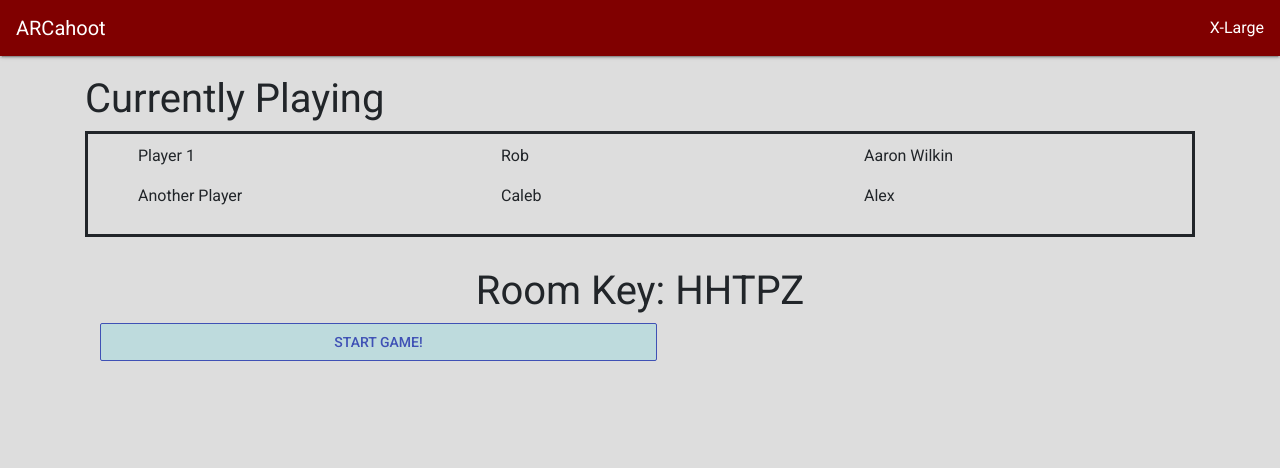
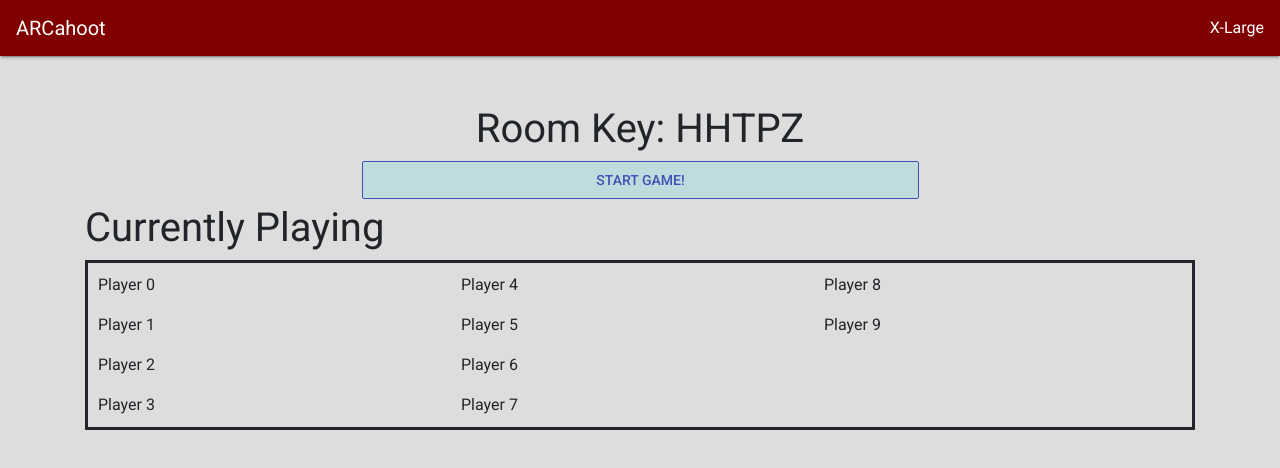
Before and after one commit to budak7273/ARCahoot, a website: page frontend/public/index.html in a window 1280 px wide. Drawn offline with Linux system fonts and the light colour scheme; some packages are replaced by stand-ins of ours.

Commit message:
Get ready to set room key and players list at runtime. Center start button

```diff
--- a/frontend/public/index.html
+++ b/frontend/public/index.html
@@ -23,29 +23,24 @@
   </nav>
   <div id="entryPage" class="container page-container">
 
-    <div>
-      <h1 class="center">Currently Playing</h1>
-      <div id="connectedPlayers" class="container">
-        <ul class="">
-          <div><p>Player 1</p></div>
-          <div><p>Another Player</p></div>
-          <div><p>Rob</p></div>
-          <div><p>Caleb</p></div>
-          <div><p>Aaron Wilkin</p></div>
-          <div><p>Alex</p></div>
-        </ul>
+    <div id="roomDetails" class="container">
+      <div class="row justify-content-center">
+        <h1 id="roomKey" class="center row">Room Key: Loading...</h1>
+      </div>
+      <div class="row justify-content-center">
+        <button id="startGameButton" type="button" class="row btn btn-block btn-outline-primary">Start Game!</button>
       </div>
     </div>
+    <h1 class="center">Currently Playing</h1>
+    <div id="connectedPlayers" class="container">
+      <!-- Will be filled by JS at runtime  -->
+    </div>
 
-    <div id="roomDetails" class="container justify-content-center">
-      <h1 class="center">Room Key: HHTPZ</h1>
-      <button id="startGameButton" type="button" class="btn btn-block btn-outline-primary">Start Game!</button>
-    </div>
   </div>
   <div id="questionsPage" class="container page-container" style="display:none">
     <div class="row justify-content-center">
       <div class="questionBox">
-        <h1>
+        <h1 id="questionText">
           What does a client use to connect to a server?
         <h1>
       </div>
--- a/frontend/public/scripts/main.js
+++ b/frontend/public/scripts/main.js
@@ -3,14 +3,27 @@
  * Provides the JavaScript interactions for all pages.
  *
  * @author
- * PUT_YOUR_NAME_HERE
+ * Rob Budak, Alex Harris, Caleb Schlundt
  */
 
-/** namespace. */
+/* eslint-disable no-var */
 var rhit = rhit || {};
+/* eslint-enable no-var */
 
 /** globals */
 rhit.PageManagerSingleton = "";
+
+// From https://stackoverflow.com/a/35385518/12693560
+/**
+ * @param {String} html representing a single element
+ * @return {Element}
+ */
+function htmlToElement(html) {
+	const template = document.createElement('template');
+	html = html.trim(); // Never return a text node of whitespace as the result
+	template.innerHTML = html;
+	return template.content.firstChild;
+}
 
 rhit.PageController = class {
 	constructor() {
@@ -18,27 +31,54 @@ rhit.PageController = class {
 			console.log("Starting Game");
 			document.querySelector("#entryPage").style.display = "none";
 			document.querySelector("#questionsPage").style.display = "block";
-		}
+		};
 
 		document.querySelectorAll(".answer-button").forEach((element) => {
-			console.log("Answer button clicked:", element.dataset.item);
+			element.onclick = (event) => {
+				console.log("Answer button clicked:", element.dataset.item);
+			};
 		});
 	}
 
 	methodName() {
 
 	}
-}
+};
 
 rhit.PageManager = class {
 	constructor() {
 		console.log("Page Manager Built");
+		this.roomKey = "HHTPZ";
+
+		// TODO switch to actual loading instead of fake data
+		this.updateRoomKey();
+		const playerList = document.querySelector("#connectedPlayers");
+		for (let index = 0; index < 10; index++) {
+			const playerCard = this._createPlayerItem(`Player ${index}`);
+			playerList.appendChild(playerCard);
+		}
 	}
 
-	methodName() {
+	updateRoomKey(key) {
+		document.querySelector("#roomKey").innerHTML = `Room Key: ${this.roomKey}`;
+	}
 
+	addPlayerToList(name) {
+		document.querySelector("#roomKey").innerHTML = `Room Key: ${key}`;
 	}
-}
+
+	_createPlayerItem(playerName) {
+		// TODO use cards for players maybe?
+		// return htmlToElement(
+		// 	`<div class="card">
+		// 		<div class="card-body">
+		// 			<h5 class="card-title">${player}</h5>
+		// 		</div>
+		// 	</div>`);
+		return htmlToElement(
+			`<div class="player-item"><p>${playerName}</p></div>`);
+	}
+};
 
 /* Main */
 /** function and class syntax examples */
@@ -47,7 +87,6 @@ rhit.main = function () {
 	rhit.PageManagerSingleton = new rhit.PageManager();
 
 	console.log("Ready");
-
 };
 
 rhit.main();
```
